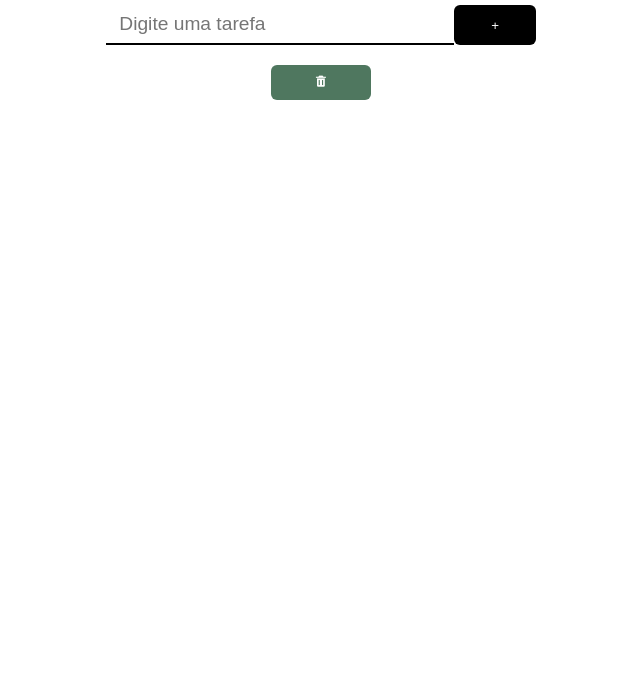
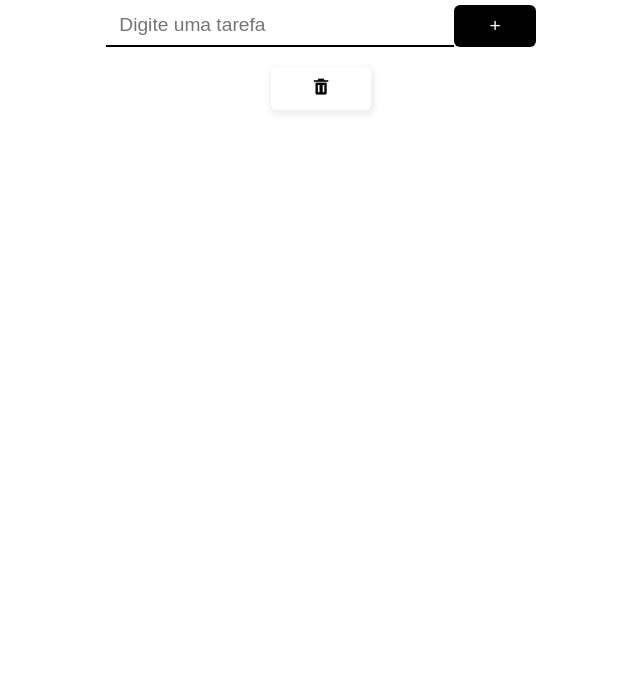
Before and after one commit to jessicapinheiro-s/To-Do-List, a plain HTML site: page index.html in a window 1280 px wide. Shown: the part 112-800 px from the top of the page, without its empty margins (319-959 px from the left). Drawn offline with nearby package versions, Linux system fonts and the light colour scheme.

Commit message:
ajustando botões

```diff
--- a/Projeto to Do list/style.css
+++ b/Projeto to Do list/style.css
@@ -59,15 +59,20 @@ button{
 }
 #btExcluir,
 #btAdd{
-    background-color: #4f775f;
     width: 100px;
     border: none;
     padding: 10px;
     border-radius: 6px;
     color: #fff;
+    font-size: 1.2rem;
+}
+#btExcluir{
+    box-shadow: 1px 3px 5px 3px #bbbbbb36;
+    color: #000000;
+    background-color: #fff;
 }
 #btExcluir:hover{
-    background-color: #385343;
+    background-color: #fafafa;
 }
 #btAdd{
     background-color: #000000;
```
